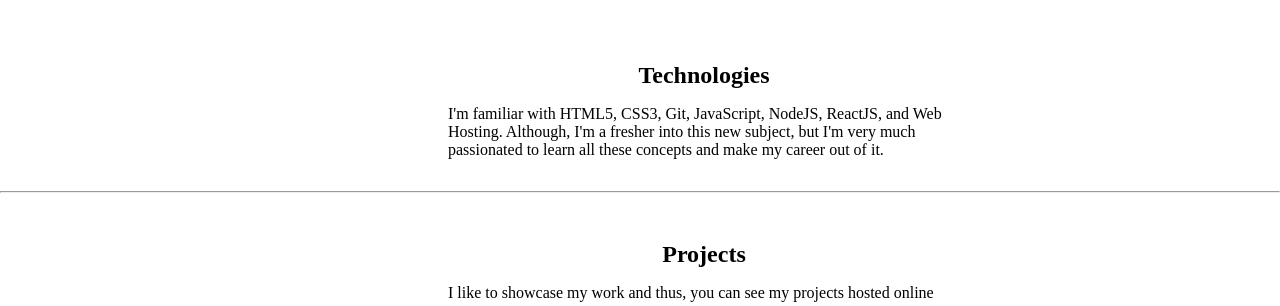
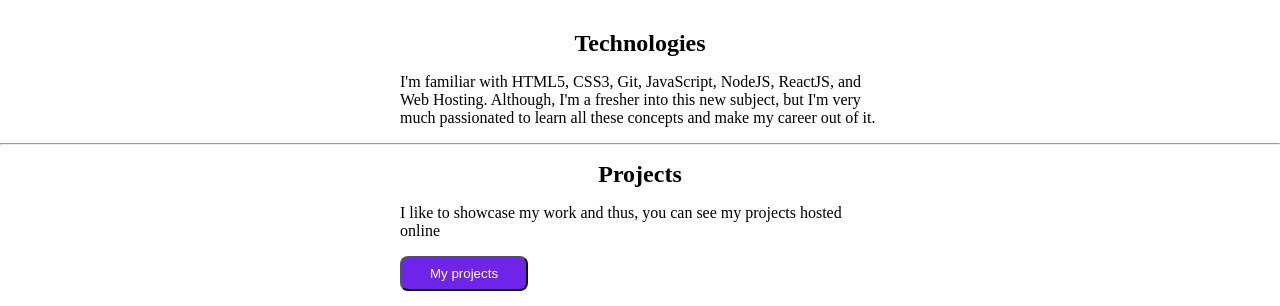
Before and after one commit to chandan-01/Chandan-s-Portfolio, a plain HTML site: page index.html in a window 1280 px wide. Shown: the part 449-755 px from the top of the page. Drawn offline with Linux system fonts and the light colour scheme.

Commit message:
section css update

```diff
--- a/style.css
+++ b/style.css
@@ -4,7 +4,7 @@
 }
 
 :root {
-  --theme-color-purple:rgb(112 ,36 ,234);
+  --theme-color-purple: rgb(112, 36, 234);
   --white: #ffffff;
 }
 
@@ -23,7 +23,7 @@
 .list-nav li {
   list-style: none;
   display: inline;
-  padding:3rem;
+  padding: 3rem;
 }
 
 .list-nav a {
@@ -35,31 +35,36 @@
   background-color: var(--theme-color-purple);
   border-bottom-left-radius: 1.5rem;
 }
-.Image-main{
+
+.Image-main {
   width: 30vw;
 }
-.Image-div{
+
+.Image-div {
   text-align: center;
   color: darkslategrey;
   margin: 1rem;
 }
-.colour-Webdev{
+
+.colour-Webdev {
   color: var(--theme-color-purple);
 }
-.section{
-  /* text-align:center; */
-  width: 40vw;
-  padding: 2rem;
+
+.section {
+  margin-bottom: 1rem;
 }
-.container-center{
-position: relative;
-left: 26rem;
+
+.container-center {
+  width: 30rem;
+
 }
-.container-center h1{
+
+.container-center h1 {
   text-align: center;
-  padding:1rem;
+  padding: 1rem;
 }
-.primary-link{
+
+.primary-link {
   padding: 0.5rem;
   border-radius: 0.5rem;
   background-color: var(--theme-color-purple);
@@ -67,7 +72,8 @@ left: 26rem;
   width: 8rem;
   margin-top: 1rem;
 }
-.footer{
+
+.footer {
   background-color: var(--theme-color-purple);
   height: 15vh;
   border-top-right-radius: 1.5rem;
@@ -84,14 +90,20 @@ left: 26rem;
 .list-item-inline {
   display: inline;
   padding: 0.5rem;
- background-color: blue;
- border-radius: 0.5rem;
+  background-color: blue;
+  border-radius: 0.5rem;
 }
-.link{
+
+.link {
   color: var(--white);
   text-decoration: none;
 }
-.social-links{
+
+.social-links {
   margin-top: 3.3vh;
   text-align: center;
 }
+
+.container {
+  margin: 0 auto;
+}
```
